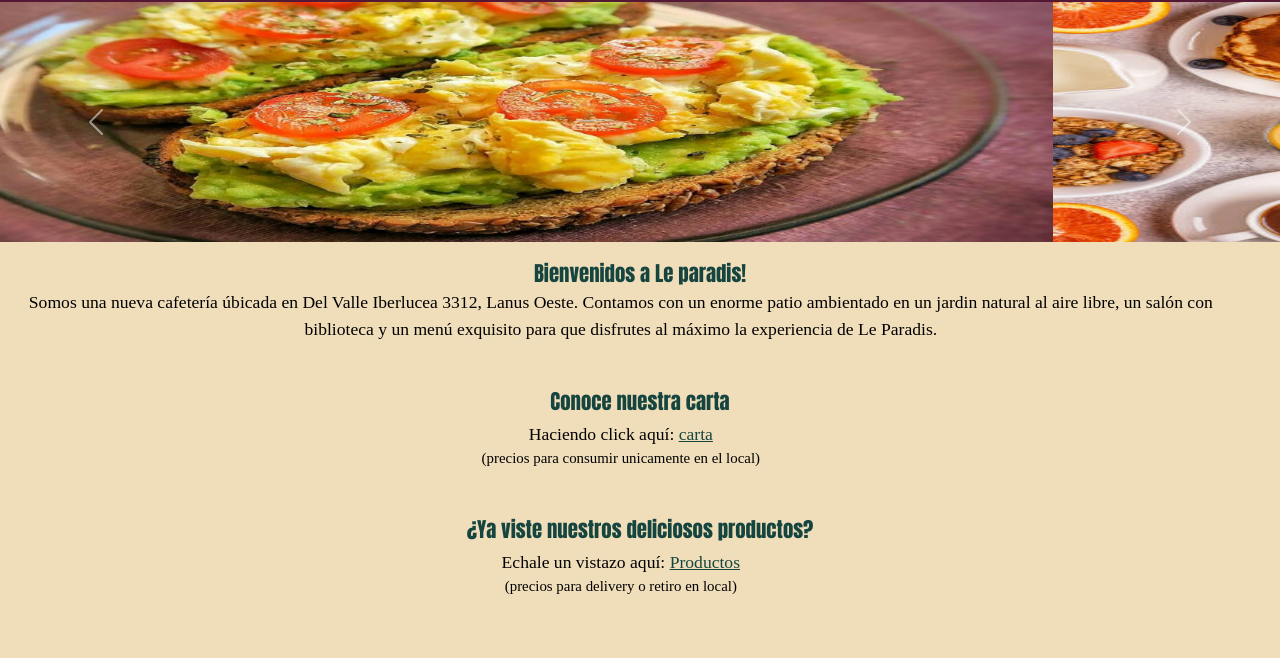
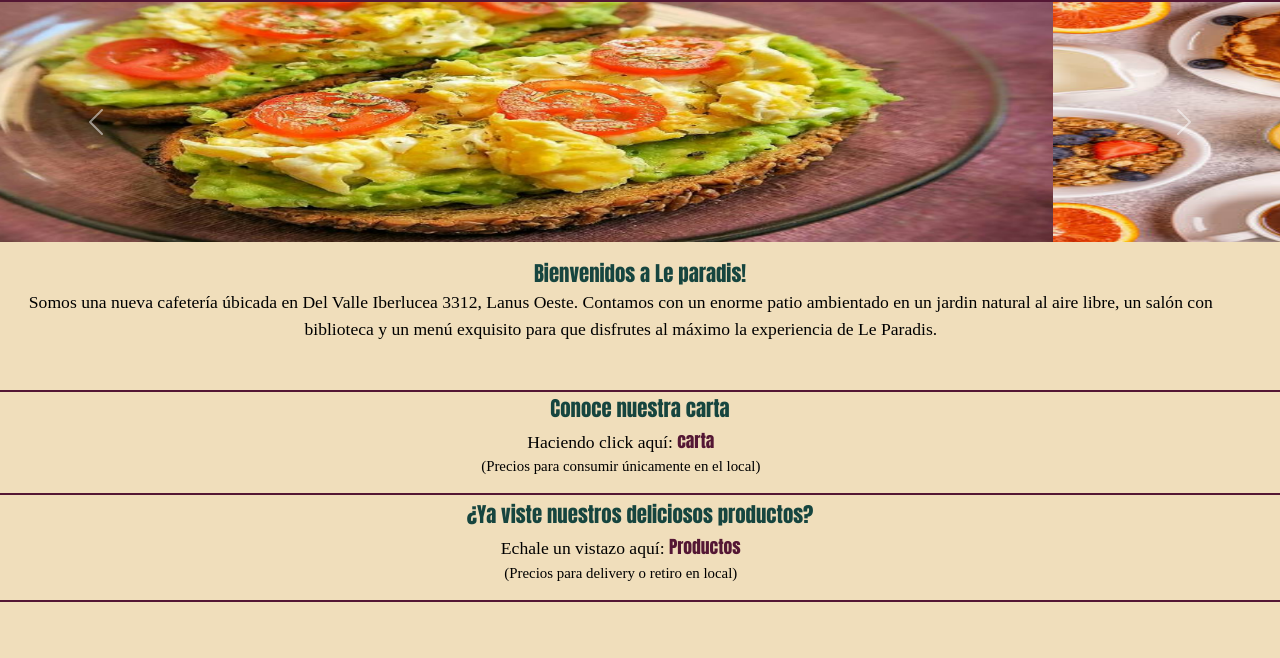
Before and after one commit to ivan-fernandez22/proyecto-cafeteria-js, a plain HTML site: page index.html in a window 1280 px wide. Shown: the part 62-720 px from the top of the page. Drawn offline with nearby package versions, Linux system fonts and the light colour scheme; a web font is replaced by a local one.

Commit message:
se modificaron los border de carta y producto y se arregló la foto de galería que no cargaba

```diff
--- a/index.html
+++ b/index.html
@@ -69,13 +69,13 @@
         <section class="section-carta">
             <h2 class="carta-titulo">Conoce nuestra carta</h2>
             <p class="carta-texto">Haciendo click aquí: <a href="" class="carta-link">carta</a></p>
-            <p class="carta-texto2">(precios para consumir unicamente en el local)</p>
+            <p class="carta-texto2">(Precios para consumir únicamente en el local)</p>
         </section>
 
         <section class="section-productos">
             <h2 class="productos-titulo">¿Ya viste nuestros deliciosos productos?</h2>
             <p class="productos-texto">Echale un vistazo aquí: <a href="" class="productos-link">Productos</a></p>
-            <p class="productos-texto2">(precios para delivery o retiro en local)</p>
+            <p class="productos-texto2">(Precios para delivery o retiro en local)</p>
         </section>
 
 
@@ -140,7 +140,7 @@
             <h2 class="galeria-titulo">Galería</h2>
             <div class="galeria-contenedor">
                 <img src="./imgs/vinoteca1.jpg" class="galeria-img1">
-                <img src="./imgS/vinoteca2.jpg" class="galeria-img2">
+                <img src="./imgs/vinoteca2.jpg" class="galeria-img2">
                 <img src="./imgs/brunch-viejaCasa.jpg" class="galeria-img3">
                 <img src="./imgs/brunchTerritorioBohemian.jpg" class="galeria-img4">
                 <img src="./imgs/TerritorioBohemianPatio.jpg" class="galeria-img5">
--- a/scss/pages/_index.scss
+++ b/scss/pages/_index.scss
@@ -65,11 +65,14 @@ header {
     justify-content: center;
     align-items: center;
     margin-top: 3rem;
+    border-top: 2px solid $color-violeta;
+    border-bottom: 2px solid $color-violeta;
     .carta-titulo {
         font-family: $fuente-titulos;
         font-size: 1.3rem;
         color: $color-verde;
         text-align: center;
+        margin-top: 0.3rem;
     }
     .carta-texto {
         font-family: $fuente-textos;
@@ -80,11 +83,11 @@ header {
         margin-top: -2px;
         text-align: center;
         .carta-link {
-            text-decoration: underline;
-            color: $color-verde;
+            font-family: $fuente-titulos;
+            text-decoration: none;
+            color: $color-violeta;
             &:hover {
                 font-size: 1.3rem;
-                color: $color-violeta;
             }
         }
     }
@@ -103,7 +106,8 @@ header {
     display: flexbox;
     justify-content: center;
     align-items: center;
-    margin-top: 3rem;
+    margin-top: 0.5rem;
+    border-bottom: 2px solid $color-violeta;
     .productos-titulo {
         font-family: $fuente-titulos;
         font-size: 1.3rem;
@@ -119,11 +123,11 @@ header {
         margin-top: -2px;
         text-align: center;
         .productos-link {
-            text-decoration: underline;
-            color: $color-verde;
+            font-family: $fuente-titulos;
+            text-decoration: none;
+            color: $color-violeta;
             &:hover {
                 font-size: 1.3rem;
-                color: $color-violeta;
             }
         }
     }
@@ -464,4 +468,5 @@ header {
 footer {
     margin-top: 2rem;
     background-color: $color-violeta;
+    text-align: center;
 }
```
Also changed, not shown: css/styles.css, 1 other file.
